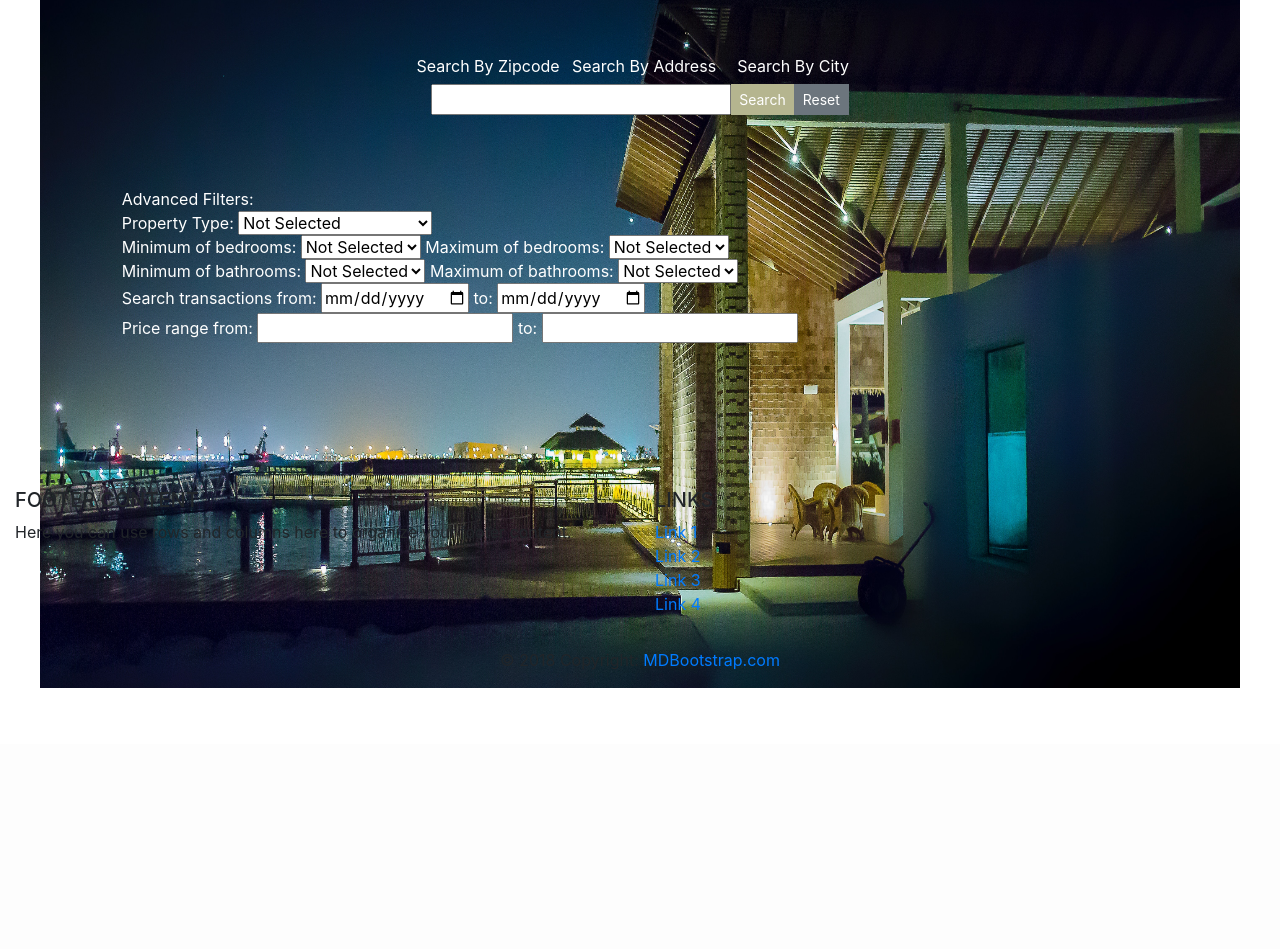
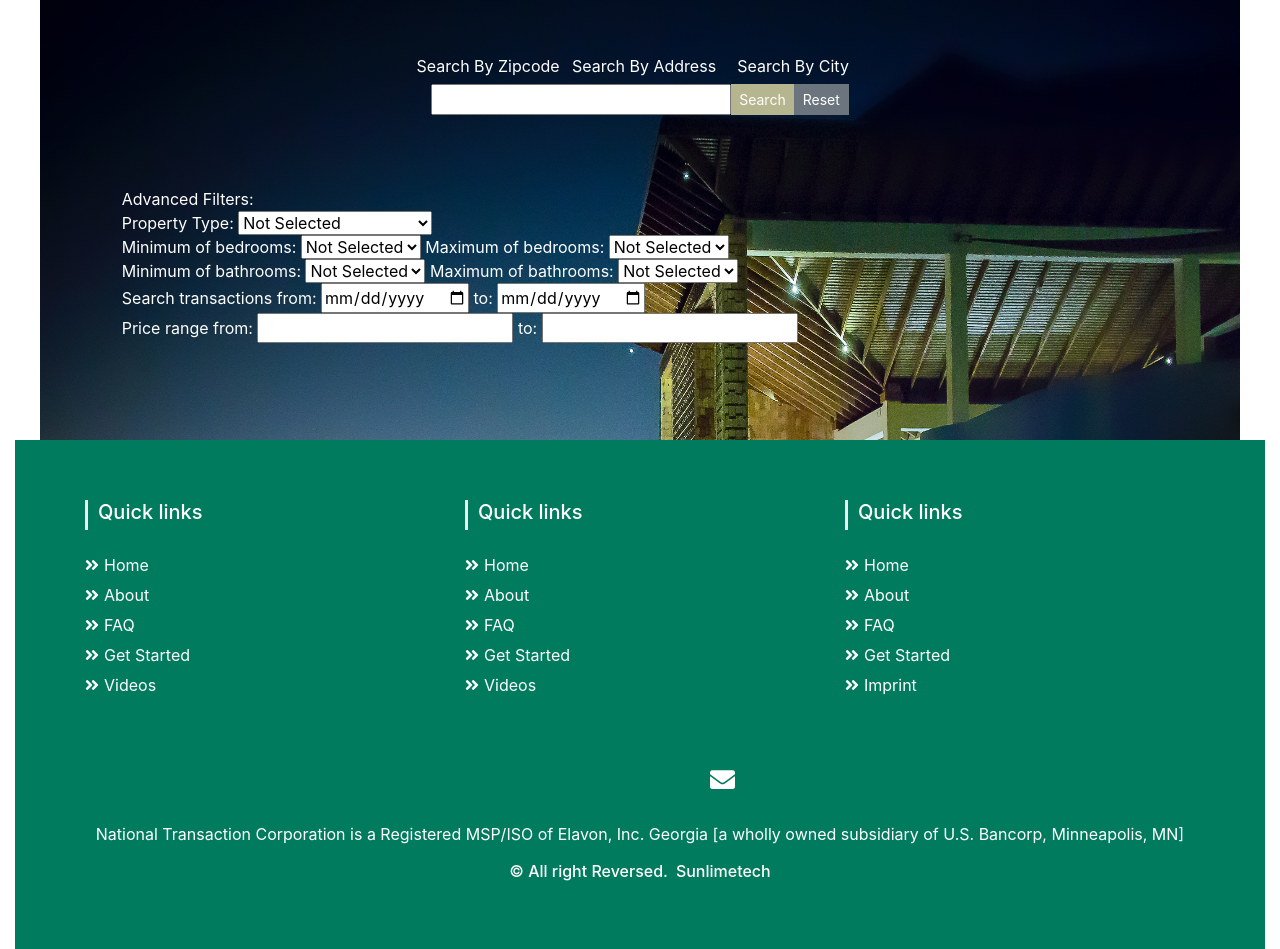
Before and after one commit to zhangtongds/HB-Capstone-project-HouseMap, a Flask app: page / in a window 1280 px wide. Shown: the part 56-1005 px from the top of the page. Before the commit the page ends 744 px from the top, so only its background shows below. Run offline with Flask 2, Linux system fonts and the light colour scheme; some libraries are stand-ins or nearby versions.

Commit message:
added footer

```diff
--- a/templates/base.html
+++ b/templates/base.html
@@ -6,6 +6,7 @@
 
     <link rel="stylesheet" href="https://stackpath.bootstrapcdn.com/bootstrap/4.1.1/css/bootstrap.min.css" integrity="sha384-WskhaSGFgHYWDcbwN70/dfYBj47jz9qbsMId/iRN3ewGhXQFZCSftd1LZCfmhktB" crossorigin="anonymous">
     <link rel="stylesheet" href="https://use.fontawesome.com/releases/v5.0.11/css/all.css">
+    <!-- <link href="https://cdnjs.cloudflare.com/ajax/libs/mdbootstrap/4.5.4/css/mdb.min.css" rel="stylesheet"> -->
     <link href="https://fonts.googleapis.com/css?family=Pacifico" rel="stylesheet">
 
     <style type="text/css">
@@ -25,6 +26,82 @@
             color: white;
             font-family: 'Pacifico', cursive;
         }
+        /* Footer */
+@import url('https://maxcdn.bootstrapcdn.com/font-awesome/4.7.0/css/font-awesome.min.css');
+section {
+    padding: 60px 0;
+}
+
+section .section-title {
+    text-align: center;
+    color: #007b5e;
+    margin-bottom: 50px;
+    text-transform: uppercase;
+}
+#footer {
+    background: #007b5e !important;
+}
+#footer h5{
+    padding-left: 10px;
+    border-left: 3px solid #eeeeee;
+    padding-bottom: 6px;
+    margin-bottom: 20px;
+    color:#ffffff;
+}
+#footer a {
+    color: #ffffff;
+    text-decoration: none !important;
+    background-color: transparent;
+    -webkit-text-decoration-skip: objects;
+}
+#footer ul.social li{
+    padding: 3px 0;
+}
+#footer ul.social li a i {
+    margin-right: 5px;
+    font-size:25px;
+    -webkit-transition: .5s all ease;
+    -moz-transition: .5s all ease;
+    transition: .5s all ease;
+}
+#footer ul.social li:hover a i {
+    font-size:30px;
+    margin-top:-10px;
+}
+#footer ul.social li a,
+#footer ul.quick-links li a{
+    color:#ffffff;
+}
+#footer ul.social li a:hover{
+    color:#eeeeee;
+}
+#footer ul.quick-links li{
+    padding: 3px 0;
+    -webkit-transition: .5s all ease;
+    -moz-transition: .5s all ease;
+    transition: .5s all ease;
+}
+#footer ul.quick-links li:hover{
+    padding: 3px 0;
+    margin-left:5px;
+    font-weight:700;
+}
+#footer ul.quick-links li a i{
+    margin-right: 5px;
+}
+#footer ul.quick-links li:hover a i {
+    font-weight: 700;
+}
+
+@media (max-width:767px){
+    #footer h5 {
+    padding-left: 0;
+    border-left: transparent;
+    padding-bottom: 0px;
+    margin-bottom: 10px;
+}
+}
+
 
     </style>
 </head>
@@ -74,65 +151,63 @@
 
 
 </body>
+
 </html>
 {% block content %} put your content here {% endblock %}
-
 <!-- Footer -->
-<footer class="page-footer font-small blue pt-4 mt-4">
-
-  <!-- Footer Links -->
-  <div class="page-links text-center text-md-left">
-
-    <!-- Grid row -->
+    <section id="footer">
+        <div class="container">
+            <div class="row text-center text-xs-center text-sm-left text-md-left">
+                <div class="col-xs-12 col-sm-4 col-md-4">
+                    <h5>Quick links</h5>
+                    <ul class="list-unstyled quick-links">
+                        <li><a href="javascript:void();"><i class="fa fa-angle-double-right"></i>Home</a></li>
+                        <li><a href="javascript:void();"><i class="fa fa-angle-double-right"></i>About</a></li>
+                        <li><a href="javascript:void();"><i class="fa fa-angle-double-right"></i>FAQ</a></li>
+                        <li><a href="javascript:void();"><i class="fa fa-angle-double-right"></i>Get Started</a></li>
+                        <li><a href="javascript:void();"><i class="fa fa-angle-double-right"></i>Videos</a></li>
+                    </ul>
+                </div>
+                <div class="col-xs-12 col-sm-4 col-md-4">
+                    <h5>Quick links</h5>
+                    <ul class="list-unstyled quick-links">
+                        <li><a href="javascript:void();"><i class="fa fa-angle-double-right"></i>Home</a></li>
+                        <li><a href="javascript:void();"><i class="fa fa-angle-double-right"></i>About</a></li>
+                        <li><a href="javascript:void();"><i class="fa fa-angle-double-right"></i>FAQ</a></li>
+                        <li><a href="javascript:void();"><i class="fa fa-angle-double-right"></i>Get Started</a></li>
+                        <li><a href="javascript:void();"><i class="fa fa-angle-double-right"></i>Videos</a></li>
+                    </ul>
+                </div>
+                <div class="col-xs-12 col-sm-4 col-md-4">
+                    <h5>Quick links</h5>
+                    <ul class="list-unstyled quick-links">
+                        <li><a href="javascript:void();"><i class="fa fa-angle-double-right"></i>Home</a></li>
+                        <li><a href="javascript:void();"><i class="fa fa-angle-double-right"></i>About</a></li>
+                        <li><a href="javascript:void();"><i class="fa fa-angle-double-right"></i>FAQ</a></li>
+                        <li><a href="javascript:void();"><i class="fa fa-angle-double-right"></i>Get Started</a></li>
+                        <li><a href="https://wwwe.sunlimetech.com" title="Design and developed by"><i class="fa fa-angle-double-right"></i>Imprint</a></li>
+                    </ul>
+                </div>
+            </div>
             <div class="row">
-
-      <!-- Grid column -->
-      <div class="col-md-6 mt-md-0 mt-3">
-
-        <!-- Content -->
-        <h5 class="text-uppercase">Footer Content</h5>
-        <p>Here you can use rows and columns here to organize your footer content.</p>
-
+                <div class="col-xs-12 col-sm-12 col-md-12 mt-2 mt-sm-5">
+                    <ul class="list-unstyled list-inline social text-center">
+                        <li class="list-inline-item"><a href="javascript:void();"><i class="fa fa-facebook"></i></a></li>
+                        <li class="list-inline-item"><a href="javascript:void();"><i class="fa fa-twitter"></i></a></li>
+                        <li class="list-inline-item"><a href="javascript:void();"><i class="fa fa-instagram"></i></a></li>
+                        <li class="list-inline-item"><a href="javascript:void();"><i class="fa fa-google-plus"></i></a></li>
+                        <li class="list-inline-item"><a href="javascript:void();" target="_blank"><i class="fa fa-envelope"></i></a></li>
+                    </ul>
                 </div>
-      <!-- Grid column -->
-
-      <hr class="clearfix w-100 d-md-none pb-3">
-
-      <!-- Grid column -->
-      <div class="col-md-6 mb-md-0 mb-3">
-
-        <!-- Links -->
-        <h5 class="text-uppercase">Links</h5>
-
-        <ul class="list-unstyled">
-          <li>
-            <a href="#!">Link 1</a>
-          </li>
-          <li>
-            <a href="#!">Link 2</a>
-          </li>
-          <li>
-            <a href="#!">Link 3</a>
-          </li>
-          <li>
-            <a href="#!">Link 4</a>
-          </li>
-        </ul>
-
+                </hr>
             </div>
-      <!-- Grid column -->
-
+            <div class="row">
+                <div class="col-xs-12 col-sm-12 col-md-12 mt-2 mt-sm-2 text-center text-white">
+                    <p>National Transaction Corporation is a Registered MSP/ISO of Elavon, Inc. Georgia [a wholly owned subsidiary of U.S. Bancorp, Minneapolis, MN]</p>
+                    <p class="h6">&copy All right Reversed.<a class="text-green ml-2" href="https://www.sunlimetech.com" target="_blank">Sunlimetech</a></p>
                 </div>
-    <!-- Grid row -->
-
+                </hr>
             </div>
-  <!-- Footer Links -->
-
-  <!-- Copyright -->
-  <div class="footer-copyright text-center py-3">© 2018 Copyright:
-    <a href="https://mdbootstrap.com/bootstrap-tutorial/"> MDBootstrap.com</a>
         </div>
-  <!-- Copyright -->
-
-</footer>
-<!-- Footer -->
+    </section>
+    <!-- ./Footer -->
```
Lines whose indentation alone changed are shown as unchanged.
